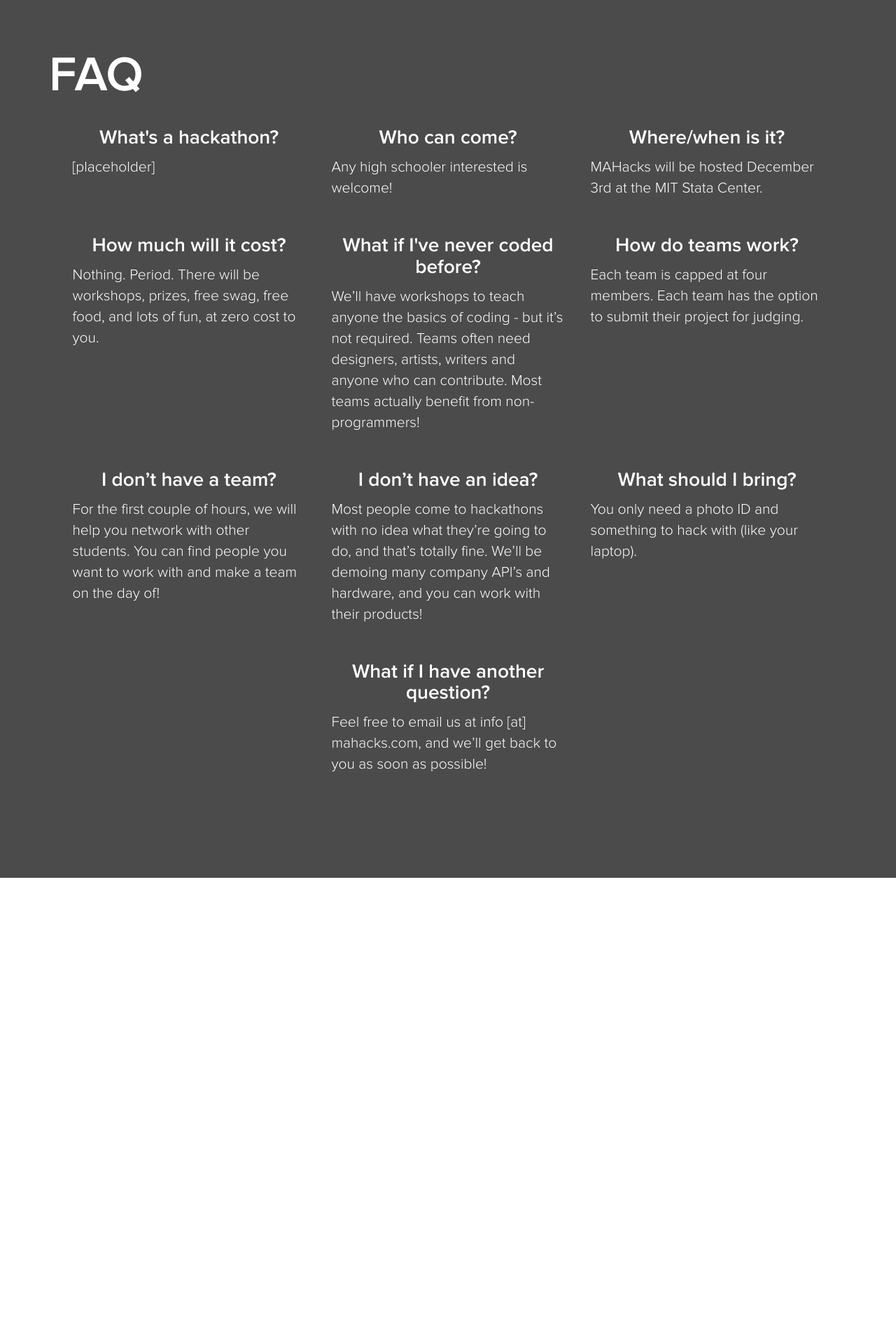
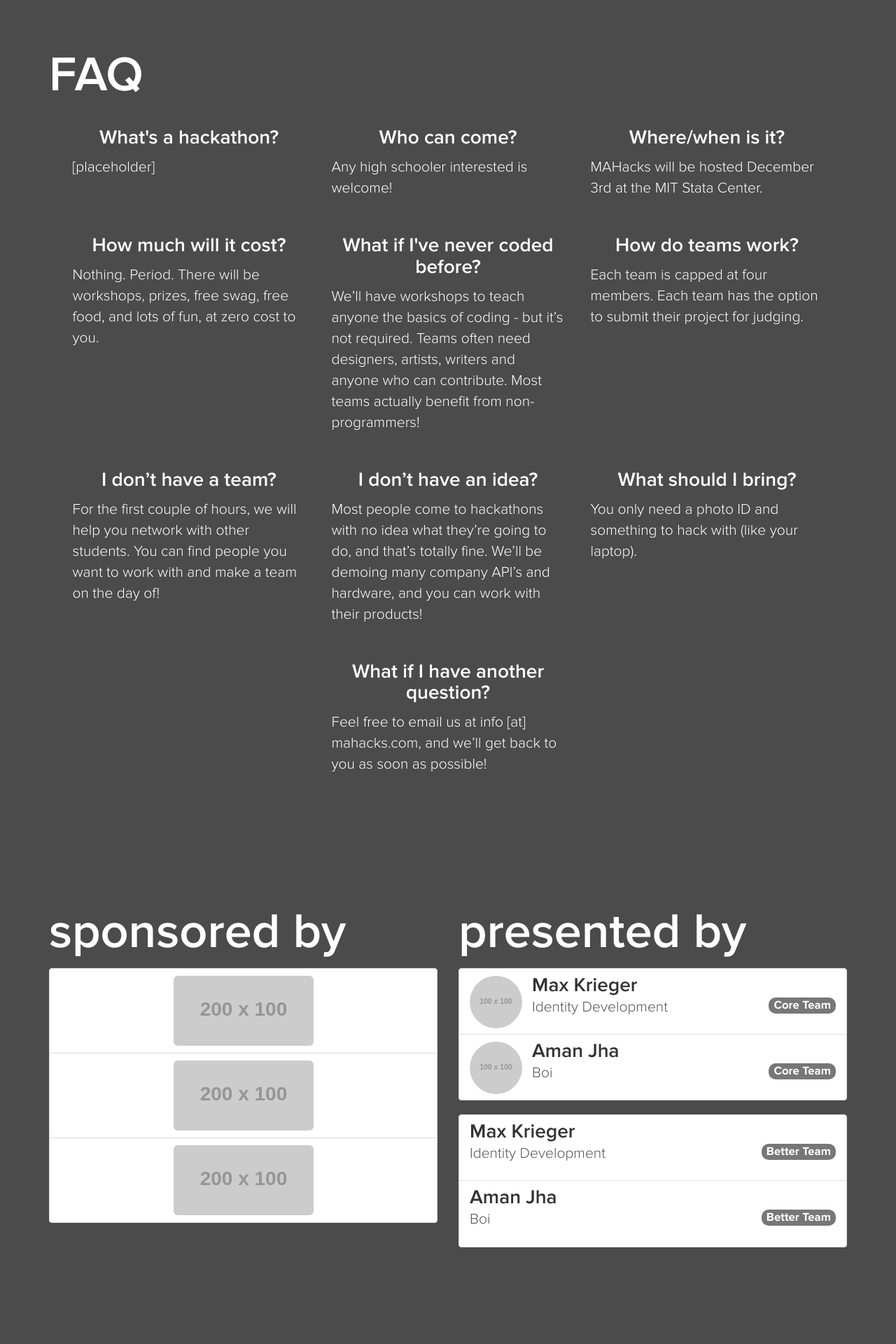
Before and after one commit to mahacks/old-website, a Jekyll site: the page built from index.html, in a window 1280 px wide. Shown: the part 2912-4832 px from the top of the page at 70% size. Built offline with Jekyll 4.4.1, drawn with Linux system fonts in a browser that asks for light colours; before the commit the page ends 4166 px from its top, so only the background shows below that.

Commit message:
sponsors + authors

```diff
--- a/_config.yml
+++ b/_config.yml
@@ -18,7 +18,7 @@ email: info@mahacks.com
 description: > # this means to ignore newlines until "baseurl:"
   New England's newest High School hackathon on December 3rd 2016.
 baseurl: "" # the subpath of your site, e.g. /blog
-url: "http://mahacks.github.io" # the base hostname & protocol for your site - TODO: change to .com
+url: "http://mahacks.com" # the base hostname & protocol for your site
 twitter_username: jekyllrb
 github_username:  mahacks
 
--- a/_includes/sponsors.html
+++ b/_includes/sponsors.html
@@ -0,0 +1,11 @@
+<div class="list-group">
+  <a href="#" class="list-group-item">
+    <img src="http://placehold.it/200x100" class="center-block img-rounded">
+  </a>
+  <a href="#" class="list-group-item">
+    <img src="http://placehold.it/200x100" class="center-block img-rounded">
+  </a>
+  <a href="#" class="list-group-item">
+    <img src="http://placehold.it/200x100" class="center-block img-rounded">
+  </a>
+</div>
--- a/_layouts/default.html
+++ b/_layouts/default.html
@@ -128,17 +128,48 @@
             {% include faq.html %}
           </div>
         </div>
-    <!-- <div class="row">
+        <div class="row">
           <div class="col-sm-6 col-xs-12">
             <h2>sponsored by</h2>
             {% include sponsors.html %}
           </div>
           <div class="col-sm-6 col-xs-12">
             <h2 class="center-block">presented by</h2>
+            <div class="list-group">
+              <a href="#" class="list-group-item">
+                <figure class="pull-left">
+                  <img src="http://placehold.it/100x100" class="img-circle" width="75px">
+                </figure>
+                <h4 class="list-group-item-heading" rel="author">Max Krieger</h4>
+                <span class="badge">Core Team</span>
+                <p class="list-group-item-text">Identity Development</p>
+              </a>
+              <a href="#" class="list-group-item">
+                <figure class="pull-left">
+                  <img src="http://placehold.it/100x100" class="img-circle" width="75px">
+                </figure>
+                <h4 class="list-group-item-heading" rel="author">Aman Jha</h4>
+                <span class="badge">Core Team</span>
+                <p class="list-group-item-text">Boi</p>
+              </a>
+            </div>
+            <div class="list-group">
+              <a href="#" class="list-group-item">
+                <h4 class="list-group-item-heading" rel="author">Max Krieger</h4>
+                <span class="badge">Better Team</span>
+                <p class="list-group-item-text">Identity Development</p>
+              </a>
+              <a href="#" class="list-group-item">
+                <h4 class="list-group-item-heading" rel="author">Aman Jha</h4>
+                <span class="badge">Better Team</span>
+                <p class="list-group-item-text">Boi</p>
+              </a>
+            </div>
+          </div>
           </div>
         </div>
       </div>
-  </div> -->
+  </div>
     <!-- <a id="mlh-trust-badge" style="display:block;max-width:135px;min-width:60px;position:absolute;left:10px;top:0;width:10%;z-index:10000" href="https://mlh.io/seasons/na-2017/events?utm_source=na-2017&utm_medium=TrustBadge&utm_campaign=na-2017&utm_content=white" target="_blank"><img src="https://s3.amazonaws.com/logged-assets/trust-badge/2017/white.svg" alt="Major League Hacking 2017 Hackathon Season" style="width:100%"></a> -->
   </body>
 
--- a/css/main.scss
+++ b/css/main.scss
@@ -76,6 +76,19 @@ $polygon-reverse: polygon(0 50px, 100% 0, 100% calc(100% - 50px), 0 100%);
     font-size: 2em !important;
   }
 }
+.list-group-item-heading {
+  font-weight: 600;
+  font-size: 2em;
+  margin: 0;
+}
+.list-group-item {
+  figure {
+    margin-right: 1em;
+  }
+}
+.badge {
+  font-size: 1.2em;
+}
 
 .rhomb2 {
   background-color: $brand-success;
```
Also changed, not shown: Gemfile.lock, assets/kermy.png (added), 1 other file.
